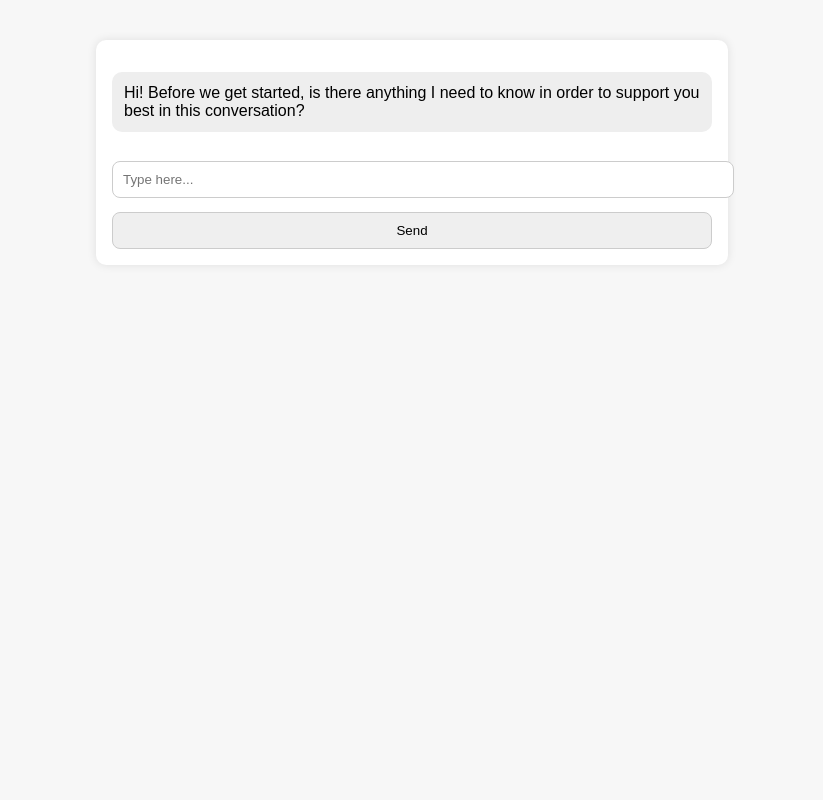
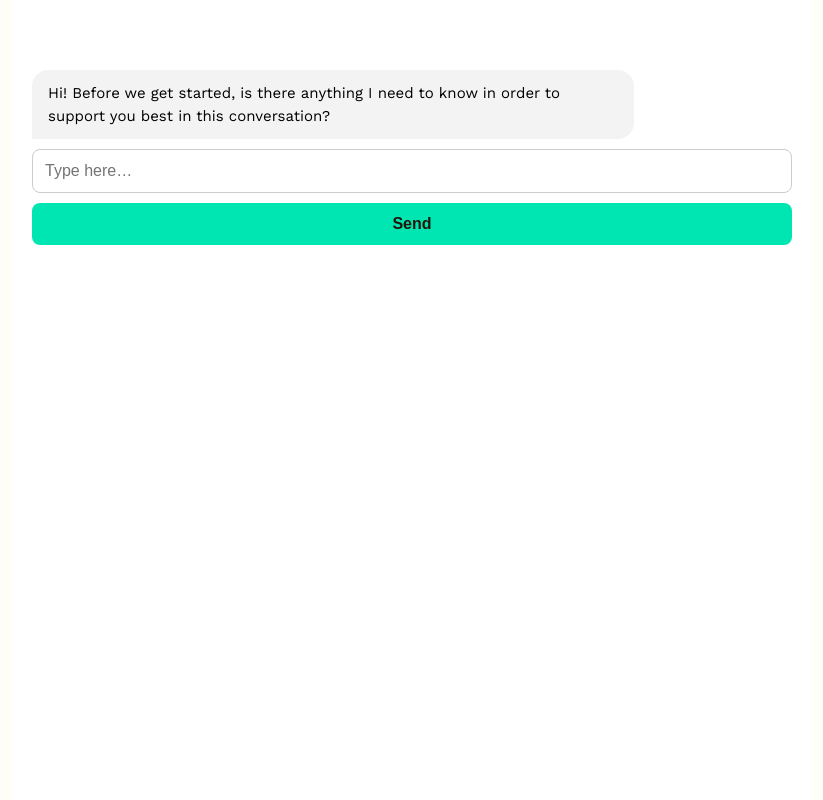
Before and after one commit to bellabrooks2359/Demo-Coach, a Flask app: page /coach-demo in a window 1280 px wide. Shown: the whole page, without its empty margins (228-1051 px from the left). Run offline with Flask 3, Linux system fonts and the light colour scheme.

Commit message:
Update coach_demo.html

```diff
--- a/templates/coach_demo.html
+++ b/templates/coach_demo.html
@@ -2,57 +2,145 @@
 <html lang="en">
 <head>
   <meta charset="UTF-8" />
-  <title>Sisuu Coaching Chat</title>
+  <meta name="viewport" content="width=device-width, initial-scale=1.0"/>
+  <title>Sisuu Reflection Coach</title>
+  <link href="https://fonts.googleapis.com/css2?family=Work+Sans:wght@400;500&display=swap" rel="stylesheet">
   <style>
-    body { font-family: sans-serif; padding: 2em; background: #f7f7f7; }
-    #chat { max-width: 600px; margin: auto; background: white; padding: 1em; border-radius: 10px; box-shadow: 0 0 10px rgba(0,0,0,0.1); }
-    .message { margin: 1em 0; }
-    .bot { background: #eee; padding: 0.75em; border-radius: 10px; }
-    .user { background: #00f2b3; padding: 0.75em; color: black; border-radius: 10px; text-align: right; }
-    input, button { width: 100%; padding: 0.75em; margin-top: 1em; border-radius: 8px; border: 1px solid #ccc; }
+    body {
+      margin: 0;
+      padding: 0;
+      font-family: 'Work Sans', sans-serif;
+      background-color: #FFFDF7;
+      color: #000;
+    }
+    #chatSection {
+      background: #fff;
+      padding: 40px 20px;
+      max-width: 800px;
+      margin: auto;
+      min-height: 100vh;
+      box-sizing: border-box;
+    }
+    input {
+      padding: 12px;
+      border-radius: 8px;
+      border: 1px solid #ccc;
+      font-size: 16px;
+      width: 100%;
+      margin-bottom: 10px;
+      box-sizing: border-box;
+    }
+    button {
+      background-color: #00E6B2;
+      color: #23170B;
+      font-weight: 600;
+      border: none;
+      border-radius: 8px;
+      padding: 12px;
+      font-size: 16px;
+      width: 100%;
+      cursor: pointer;
+    }
+    button:hover {
+      background-color: #00B895;
+    }
+    .chat {
+      margin-top: 20px;
+    }
+    .chat::after {
+      content: "";
+      display: table;
+      clear: both;
+    }
+    .message {
+      max-width: 75%;
+      padding: 12px 16px;
+      margin: 10px 0;
+      border-radius: 16px;
+      line-height: 1.5;
+      display: inline-block;
+      font-size: 15px;
+    }
+    .user {
+      background-color: #00E6B2;
+      color: #23170B;
+      float: right;
+      border-bottom-right-radius: 0;
+    }
+    .sisuu {
+      background-color: #F3F3F3;
+      color: #000;
+      float: left;
+      border-bottom-left-radius: 0;
+    }
+    .typing {
+      font-style: italic;
+      color: #888;
+      margin-top: 10px;
+      text-align: left;
+      font-size: 14px;
+    }
+
+    @media (max-width: 600px) {
+      #chatSection {
+        padding: 20px 15px;
+      }
+      .message {
+        font-size: 14px;
+      }
+    }
   </style>
 </head>
 <body>
-  <div id="chat">
-    <div class="message bot">Hi! Before we get started, is there anything I need to know in order to support you best in this conversation?</div>
-    <div id="messages"></div>
-    <input id="input" placeholder="Type here..." />
-    <button onclick="send()">Send</button>
-  </div>
+
+  <section id="chatSection">
+    <div id="scrollTarget">
+      <div class="chat" id="chatBox">
+        <div class="message sisuu">
+          Hi! Before we get started, is there anything I need to know in order to support you best in this conversation?
+        </div>
+      </div>
+      <div class="typing" id="typingIndicator" style="display:none;">Sisuu is thinking...</div>
+      <input type="text" id="userInput" placeholder="Type here…" />
+      <button onclick="sendMessage()">Send</button>
+    </div>
+  </section>
 
   <script>
-    async function send() {
-      const input = document.getElementById("input");
-      const messages = document.getElementById("messages");
-      const text = input.value.trim();
-      if (!text) return;
+    async function sendMessage() {
+      const input = document.getElementById("userInput");
+      const chatBox = document.getElementById("chatBox");
+      const typing = document.getElementById("typingIndicator");
+      const userText = input.value;
 
-      const userDiv = document.createElement("div");
-      userDiv.className = "message user";
-      userDiv.innerText = text;
-      messages.appendChild(userDiv);
+      if (!userText) return;
 
+      chatBox.innerHTML += `<div class="message user">${userText}</div>`;
       input.value = "";
+      typing.style.display = "block";
 
       try {
-        const res = await fetch("/coach", {
+        const response = await fetch("/demo-coach", {
           method: "POST",
           headers: { "Content-Type": "application/json" },
-          body: JSON.stringify({ question: text })
+          body: JSON.stringify({ question: userText })
         });
-        const data = await res.json();
+        const data = await response.json();
+        typing.style.display = "none";
 
-        const botDiv = document.createElement("div");
-        botDiv.className = "message bot";
-        botDiv.innerText = data.response || "Something went wrong.";
-        messages.appendChild(botDiv);
+        if (data.response) {
+          chatBox.innerHTML += `<div class="message sisuu">${data.response}</div>`;
+        } else {
+          chatBox.innerHTML += `<div class="message sisuu">Something went wrong. Try again.</div>`;
+        }
       } catch (err) {
-        const botDiv = document.createElement("div");
-        botDiv.className = "message bot";
-        botDiv.innerText = "Something went wrong. Try again.";
-        messages.appendChild(botDiv);
+        typing.style.display = "none";
+        chatBox.innerHTML += `<div class="message sisuu">I couldn't connect — try again shortly.</div>`;
       }
+
+      chatBox.scrollTop = chatBox.scrollHeight;
     }
   </script>
+
 </body>
 </html>
```
